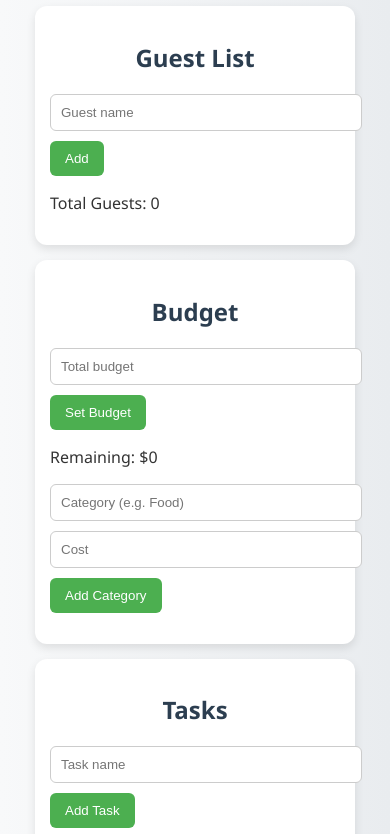
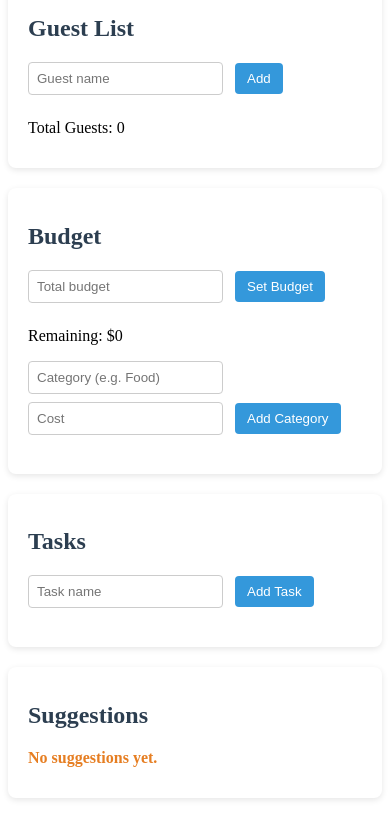
Before and after one commit to alshaghathrahmayas023-ux/Ai-Event-Planner-, a plain HTML site: page index.html in a window 390 px wide. Shown: the part 100-934 px from the top of the page. Drawn offline with Linux system fonts and the light colour scheme.

Commit message:
Update style.css

```diff
--- a/style.css
+++ b/style.css
@@ -1,52 +1,43 @@
-/* --- Global Styles --- */
+style: /* --- Global Styles --- */
 body {
-    font-family: 'Segoe UI', Tahoma, Geneva, Verdana, sans-serif;
-    background: linear-gradient(to right, #f8f9fa, #e9ecef);
-    margin: 0;
-    padding: 20px;
+    font-family: Arial, sans-serif;
+    background-color: #f0f2f5;
+    margin: 20px;
     color: #333;
 }
 
-/* --- Headings --- */
 h1, h2 {
     color: #2c3e50;
-    text-align: center;
 }
 
-/* --- Sections --- */
 section {
-    background-color: #ffffff;
-    padding: 20px;
-    margin: 20px auto;
-    border-radius: 12px;
-    box-shadow: 0 4px 10px rgba(0,0,0,0.1);
-    max-width: 600px;
+    background-color: #fff;
+    padding: 15px 20px;
+    margin-bottom: 20px;
+    border-radius: 8px;
+    box-shadow: 0 2px 6px rgba(0,0,0,0.1);
 }
 
-/* --- Inputs --- */
+/* --- Inputs and Buttons --- */
 input {
-    padding: 10px;
+    padding: 8px;
     margin-right: 8px;
-    margin-bottom: 10px;
-    border-radius: 6px;
+    margin-bottom: 8px;
+    border-radius: 4px;
     border: 1px solid #ccc;
-    width: 200px;
 }
 
-/* --- Buttons --- */
 button {
-    padding: 10px 15px;
-    background-color: #4CAF50;
+    padding: 8px 12px;
+    background-color: #3498db;
     color: white;
     border: none;
-    border-radius: 6px;
+    border-radius: 4px;
     cursor: pointer;
-    transition: background 0.3s, transform 0.2s;
 }
 
 button:hover {
-    background-color: #45a049;
-    transform: scale(1.05);
+    background-color: #2980b9;
 }
 
 /* --- Lists --- */
@@ -56,47 +47,14 @@ ul {
 }
 
 li {
-    margin: 6px 0;
-    padding: 8px 12px;
-    border-radius: 6px;
-    transition: background 0.2s, transform 0.2s;
-}
-
-li:hover {
-    transform: scale(1.02);
+    background-color: #ecf0f1;
+    margin: 4px 0;
+    padding: 6px 10px;
+    border-radius: 4px;
 }
 
 /* --- Suggestions --- */
 #suggestionText {
     font-weight: bold;
-    text-align: center;
-    margin-top: 10px;
-    font-size: 1.1em;
+    color: #e67e22;
 }
-
-/* --- Budget bar --- */
-#budgetBarContainer {
-    margin-top: 10px;
-    height: 20px;
-    border-radius: 6px;
-    background-color: #ddd;
-    overflow: hidden;
-}
-
-#budgetBar {
-    height: 100%;
-    width: 0%;
-    transition: width 0.4s ease;
-}
-
-/* --- Responsive tweaks --- */
-@media screen and (max-width: 650px) {
-    input {
-        width: 100%;
-        margin-right: 0;
-    }
-    section {
-        margin: 15px;
-        padding: 15px;
-    }
-}
```
